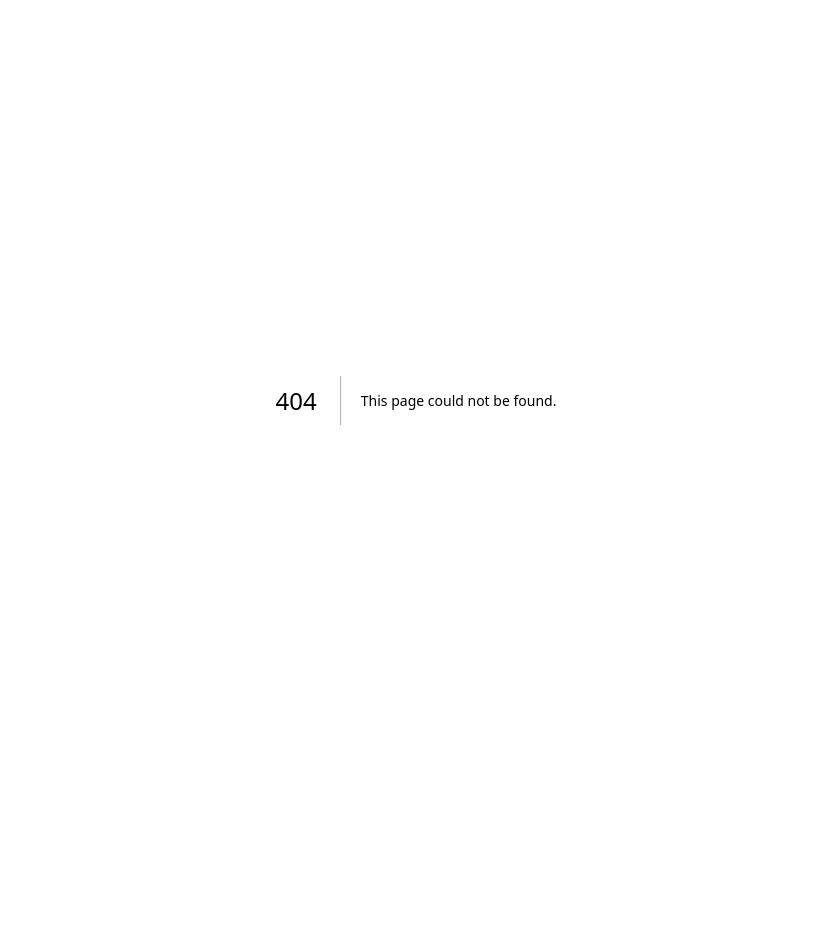
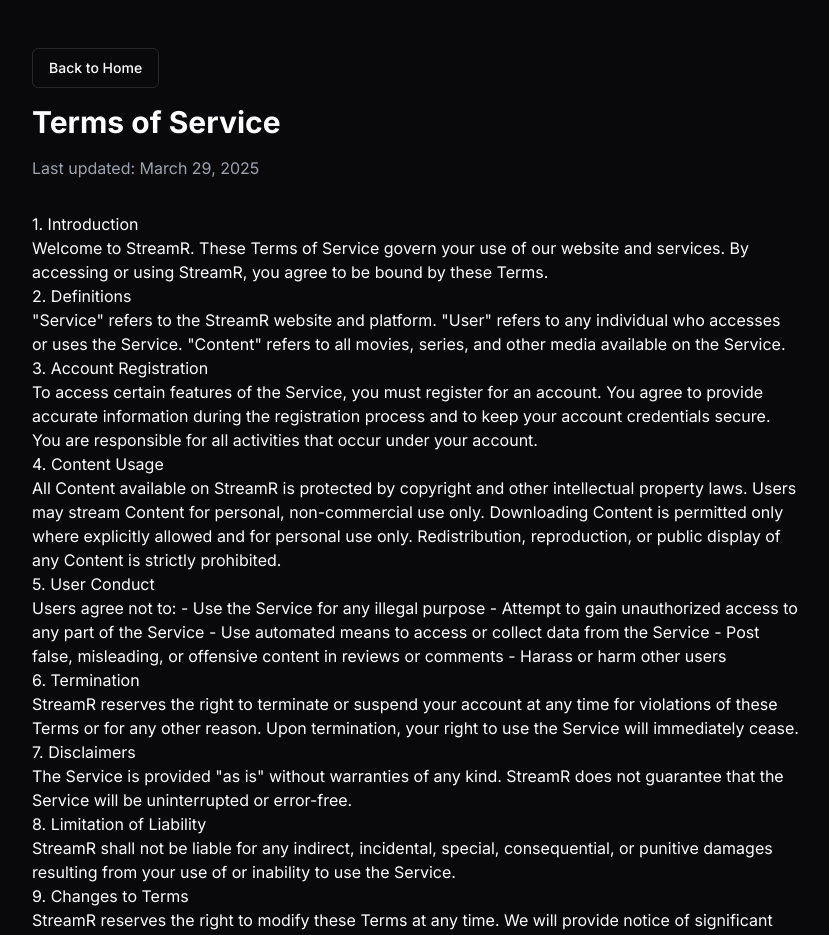
Before and after one commit to thebasilugo/streamr, a Next.js app: page /terms in a window 1280 px wide. Before the commit this address had no page. Shown: the top 935 px of the page, without its empty margins (224-1053 px from the left). Before the commit the page ends 800 px from the top, so only its background shows below. Built offline with nearby package versions, Linux system fonts and the light colour scheme.

Commit message:
terms page

```diff
--- /dev/null
+++ b/app/terms/page.tsx
@@ -0,0 +1,89 @@
+import Link from "next/link"
+import { Button } from "@/components/ui/button"
+
+export default function TermsPage() {
+  return (
+    <div className="min-h-screen bg-zinc-950 text-white">
+      <div className="container mx-auto px-4 py-12">
+        <div className="max-w-3xl mx-auto">
+          <div className="mb-8">
+            <Link href="/">
+              <Button variant="outline" className="mb-4">
+                Back to Home
+              </Button>
+            </Link>
+            <h1 className="text-3xl font-bold mb-4">Terms of Service</h1>
+            <p className="text-gray-400">Last updated: March 29, 2025</p>
+          </div>
+
+          <div className="prose prose-invert max-w-none">
+            <h2>1. Introduction</h2>
+            <p>
+              Welcome to StreamR. These Terms of Service govern your use of our website and services. By accessing or
+              using StreamR, you agree to be bound by these Terms.
+            </p>
+
+            <h2>2. Definitions</h2>
+            <p>
+              "Service" refers to the StreamR website and platform. "User" refers to any individual who accesses or uses
+              the Service. "Content" refers to all movies, series, and other media available on the Service.
+            </p>
+
+            <h2>3. Account Registration</h2>
+            <p>
+              To access certain features of the Service, you must register for an account. You agree to provide accurate
+              information during the registration process and to keep your account credentials secure. You are
+              responsible for all activities that occur under your account.
+            </p>
+
+            <h2>4. Content Usage</h2>
+            <p>
+              All Content available on StreamR is protected by copyright and other intellectual property laws. Users may
+              stream Content for personal, non-commercial use only. Downloading Content is permitted only where
+              explicitly allowed and for personal use only. Redistribution, reproduction, or public display of any
+              Content is strictly prohibited.
+            </p>
+
+            <h2>5. User Conduct</h2>
+            <p>
+              Users agree not to: - Use the Service for any illegal purpose - Attempt to gain unauthorized access to any
+              part of the Service - Use automated means to access or collect data from the Service - Post false,
+              misleading, or offensive content in reviews or comments - Harass or harm other users
+            </p>
+
+            <h2>6. Termination</h2>
+            <p>
+              StreamR reserves the right to terminate or suspend your account at any time for violations of these Terms
+              or for any other reason. Upon termination, your right to use the Service will immediately cease.
+            </p>
+
+            <h2>7. Disclaimers</h2>
+            <p>
+              The Service is provided "as is" without warranties of any kind. StreamR does not guarantee that the
+              Service will be uninterrupted or error-free.
+            </p>
+
+            <h2>8. Limitation of Liability</h2>
+            <p>
+              StreamR shall not be liable for any indirect, incidental, special, consequential, or punitive damages
+              resulting from your use of or inability to use the Service.
+            </p>
+
+            <h2>9. Changes to Terms</h2>
+            <p>
+              StreamR reserves the right to modify these Terms at any time. We will provide notice of significant
+              changes. Your continued use of the Service after such modifications constitutes your acceptance of the
+              updated Terms.
+            </p>
+
+            <h2>10. Governing Law</h2>
+            <p>
+              These Terms shall be governed by and construed in accordance with the laws of the jurisdiction in which
+              StreamR operates, without regard to its conflict of law provisions.
+            </p>
+          </div>
+        </div>
+      </div>
+    </div>
+  )
+}
```
